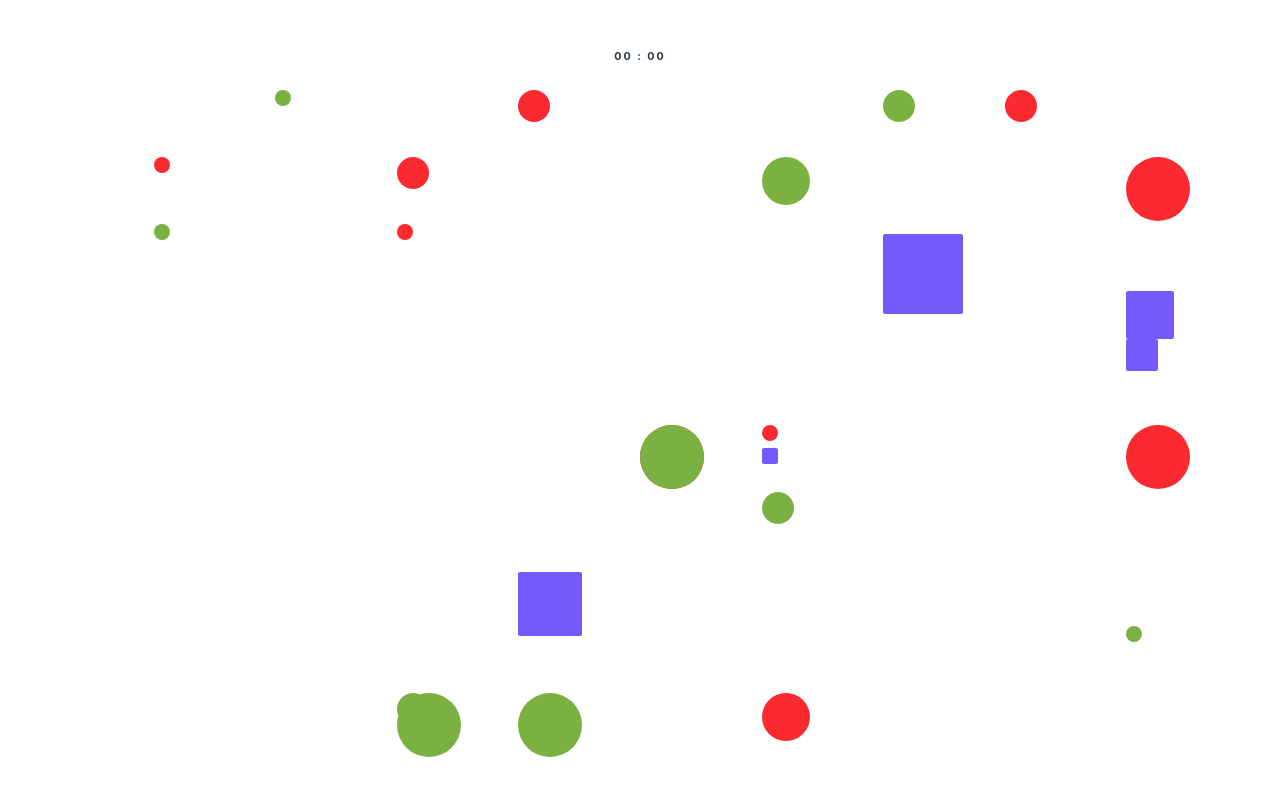
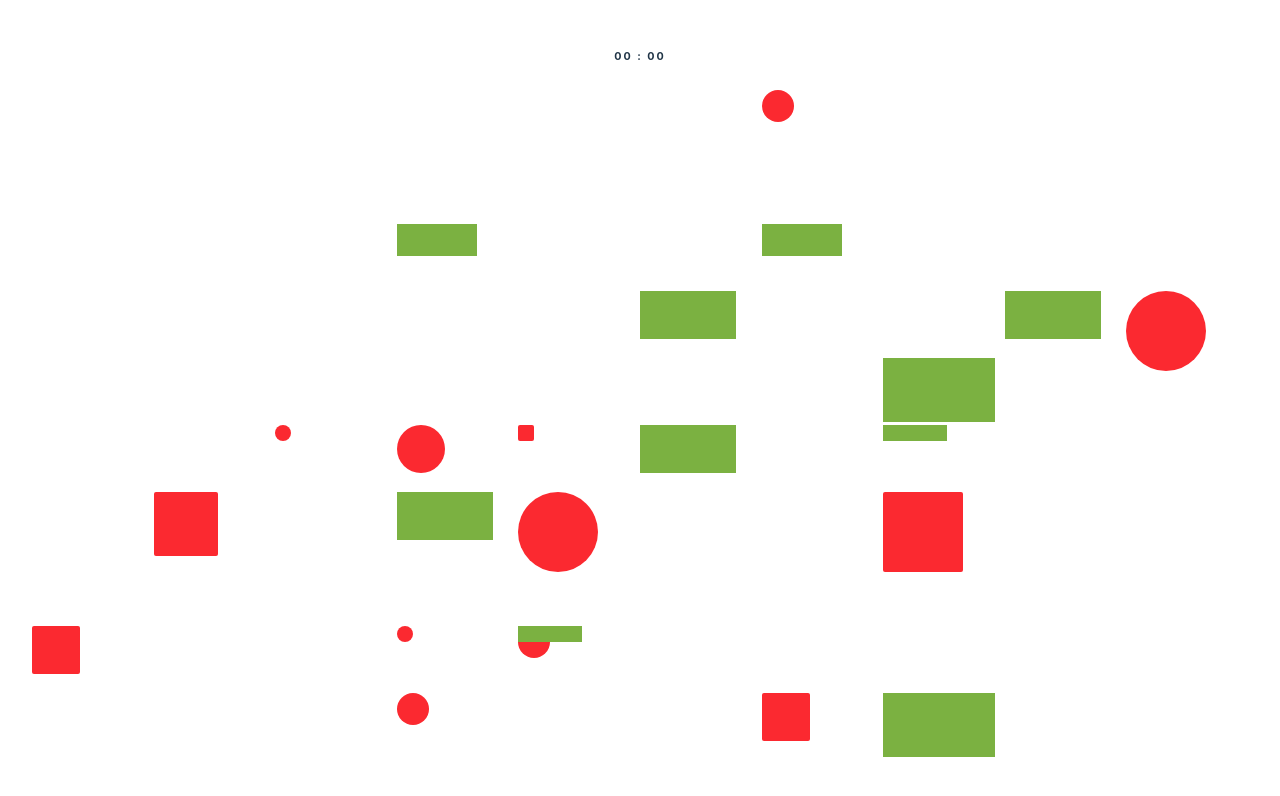
Before and after one commit to Laur017/Mouse_Race, a React (Vite) app in the folder client/: page /game in a window 1280 px wide. Shown: the top 796 px of the page. Built offline with nearby package versions, Linux system fonts and the light colour scheme.

Commit message:
Changing behavior implemented

```diff
--- a/client/src/components/Game/Game.css
+++ b/client/src/components/Game/Game.css
@@ -15,23 +15,30 @@
 }
 
 .red, .green{
-    width: 5rem;
-    height: 5rem;
-    border-radius: 50%;
     position: absolute;
     cursor: pointer;
 }
 
 .red{
     background-color: #fb2930;
+    border-radius: 50%;
 }
 .green{
     background-color: #7bb141;
 }
 
 .change{
-    position: relative;
+    position: absolute;
     cursor: pointer;
     border-radius: 2px;
-    background-color: #755afb;
+    background-color: #7bb141;
+    transition: all 0.3s ease-in;
 }
+
+.changed{
+    position: absolute;
+    cursor: pointer;
+    border-radius: 2px;
+    background-color: #fb2930;
+    transition: all 0.3s ease-in;
+}
--- a/client/src/components/Game/Game.tsx
+++ b/client/src/components/Game/Game.tsx
@@ -1,49 +1,73 @@
-import Timer from "../Timer/Timer"
-import './Game.css'
+import React, { useState, useEffect } from "react";
+import './Game.css';
+import Timer from "../Timer/Timer";
 
 export default function Game() {
-    const redBalls = [];
-    const greenBalls = [];
-    const purpleBoxes = [];
+    const [objects, setObjects] = useState<{id: number; class:string; top: number; left: number; size: number}[]>([]);
 
-    for(let i = 0; i<10; i++){
-        const size:number = (Math.floor(Math.random() * 5) + 1)
-        redBalls.push(
-        <div className="red" style={{
-            top:`${(Math.floor(Math.random() * 10)) * 10}%`,
-            left:`${(Math.floor(Math.random() * 10)) * 10}%`,
-            width:`${size}rem`,
-            height:`${size}rem`}}>
-        </div>)
+    useEffect(() => {
+        const newObjects = [];
 
-        greenBalls.push(
-            <div className="green" style={{
-                top:`${(Math.floor(Math.random() * 10)) * 10}%`,
-                left:`${(Math.floor(Math.random() * 10)) * 10}%`,
-                width:`${size}rem`,
-                height:`${size}rem`}}>
-            </div>)
+        const generateRandomPosition = ():{top:number, left:number, size:number} => {
+            const top = Math.floor(Math.random() * 10) * 10;
+            const left = Math.floor(Math.random() * 10) * 10;
+            const size = Math.floor(Math.random() * 5) + 1;
+            return {top, left, size};
+        };
+
+        for(let i = 0; i < 25; i++){
+            const position = generateRandomPosition();
+            const classType = i >= 0 && i < 10 ? "red" : i >=10 && i < 20 ? "green" : "change";
+            const object = {
+                id:i,
+                class: classType,
+                top: position.top,
+                left: position.left,
+                size: position.size
+            };
+            newObjects.push(object);
         }
 
-    for(let i = 0; i < 5; i++){
-        const size:number = (Math.floor(Math.random() * 5) + 1)
-        purpleBoxes.push(
-            <div className="change" style={{
-                top:`${(Math.floor(Math.random() * 10)) * 10}%`,
-                left:`${(Math.floor(Math.random() * 10)) * 10}%`,
-                width:`${size}rem`,
-                height:`${size}rem`}}>
-            </div>)
+        setObjects(newObjects);
+
+        const interval = setInterval(() => {
+            setObjects(prevObjects => {
+              return prevObjects.map(obj => {
+                if (obj.class === 'change') {
+                  return { ...obj, class: obj.class === 'change' ? 'changed' : 'change' };
+                } else if (obj.class === 'changed') {
+                  return { ...obj, class: 'change' };
                 }
+                return obj;
+              });
+            });
+          }, 2000);
+
+          return () => clearInterval(interval);
+    }, []);
+
+    const handleClick = (id: number) => {
+        const updatedBalls = objects.filter((ball) => ball.id !== id);
+        setObjects(updatedBalls);
+    };
 
     return (
         <div className="game-div">
             <Timer />
             <div className="action-div">
-            {redBalls}
-            {greenBalls}
-            {purpleBoxes}
+                {objects.map((obj) => (
+                    <div
+                        key={obj.id}
+                        className={obj.class}
+                        style={{
+                            top: `${obj.top}%`,
+                            left: `${obj.left}%`,
+                            width: `${obj.class === 'green' ? obj.size + 2 : obj.size}rem`,
+                            height: `${obj.class === 'green' ? obj.size - 1 : obj.size}rem`}}
+                        onClick={() => handleClick(obj.id)}
+                    ></div>
+                ))}
             </div>
         </div>
-  )
+    );
 }
--- a/client/src/components/Timer/Timer.tsx
+++ b/client/src/components/Timer/Timer.tsx
@@ -22,6 +22,7 @@ export default function Timer() {
     //     return () => clearInterval(intervalId);
     // }, []);
 
+
     return (
         <div className="timer-div">
             <h6>{minutes < 10 ? '0' + minutes : minutes} : {seconds < 10 ? '0' + seconds : seconds}</h6>
```
Lines whose indentation alone changed are shown as unchanged.
